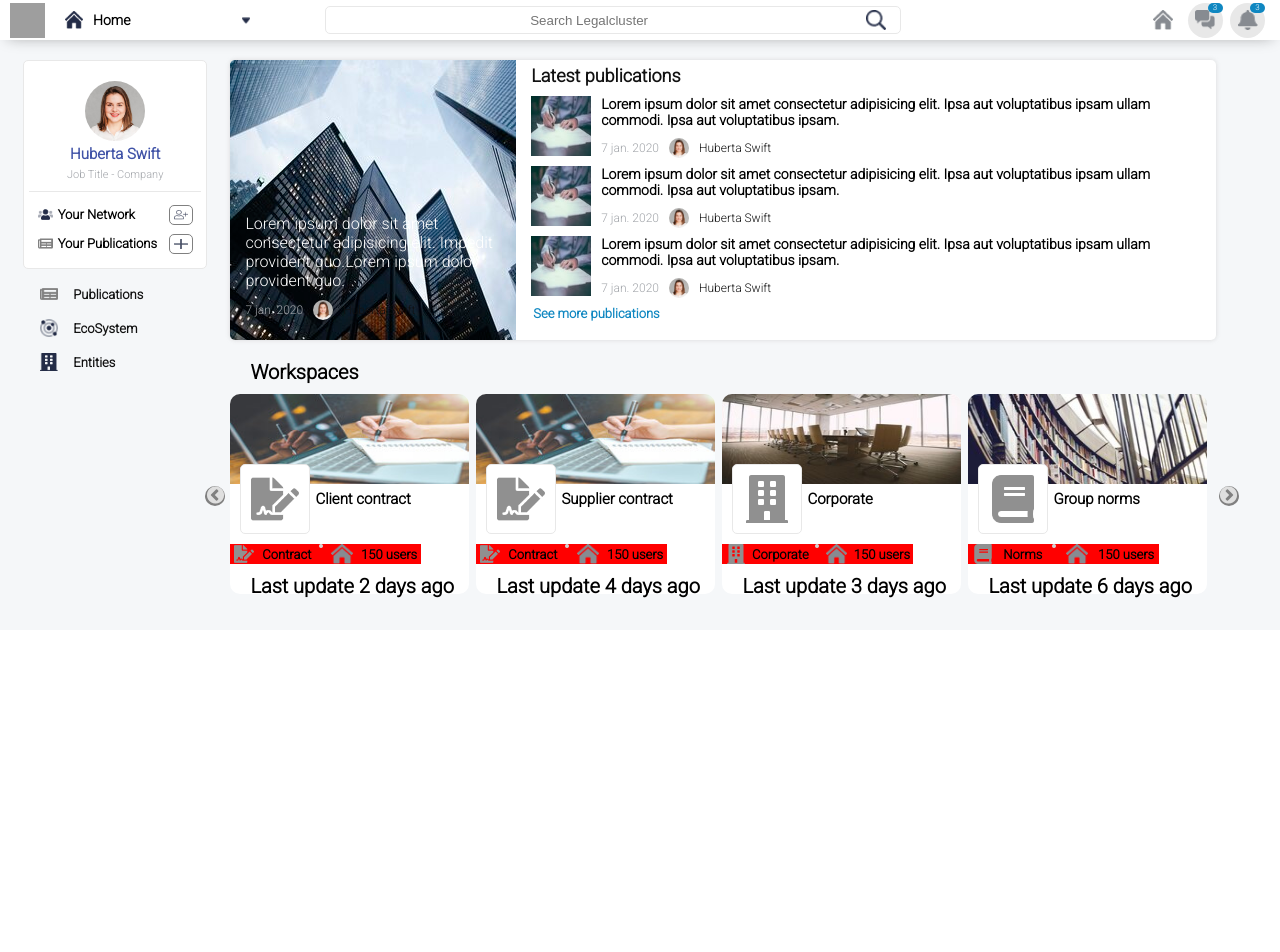
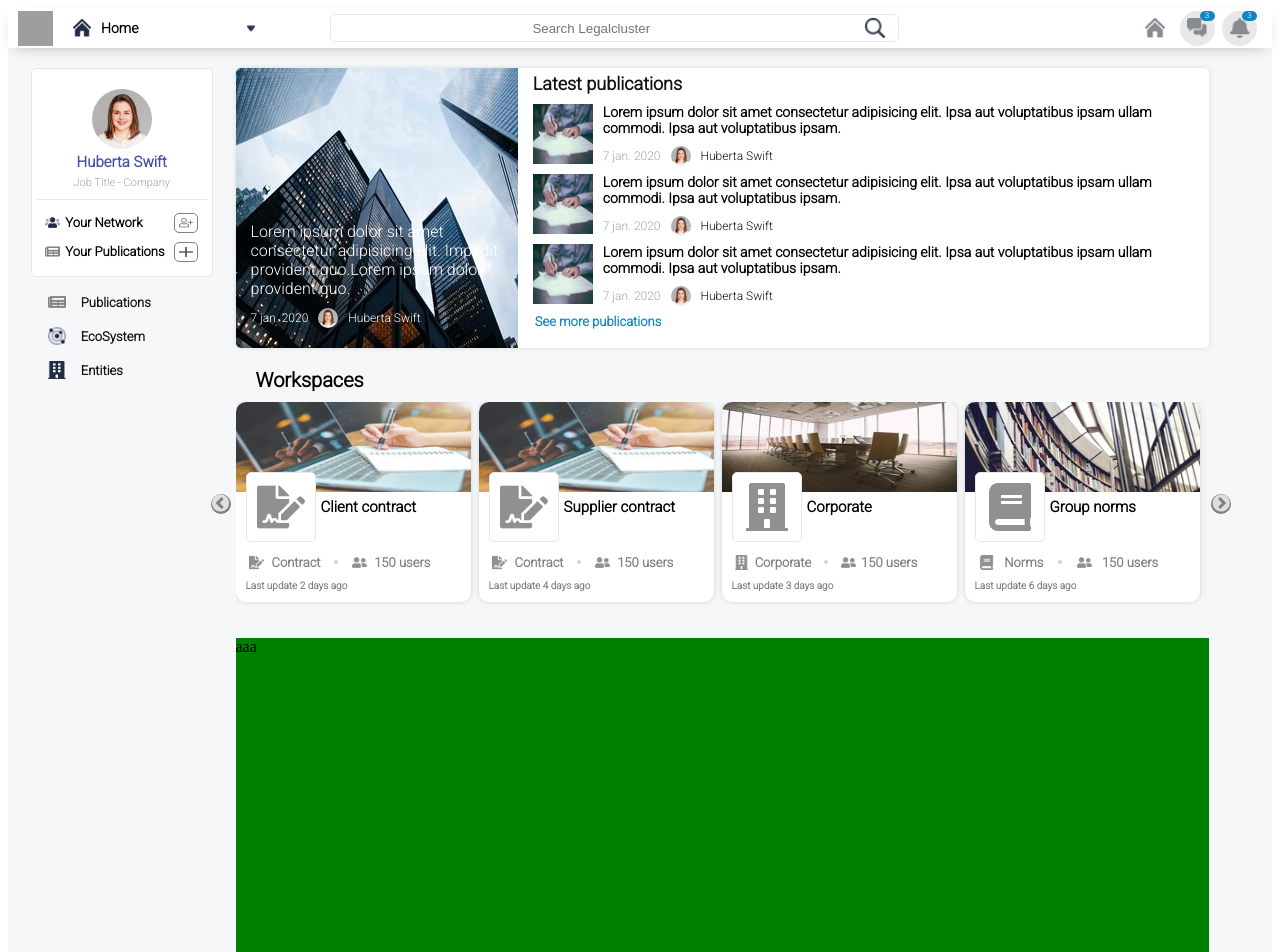
Before and after one commit to Radek25/ReactApp, a React (Create React App) app: page /home in a window 1280 px wide. Shown: the top 952 px of the page. Before the commit the page ends 800 px from the top, so only its background shows below. Built offline with nearby package versions, Linux system fonts and the light colour scheme; grey boxes are pictures that could not be loaded.

Commit message:
Done Workspaces Slider

```diff
--- a/src/Components/RightContent/HomeWebside/HomeWebside.tsx
+++ b/src/Components/RightContent/HomeWebside/HomeWebside.tsx
@@ -6,12 +6,14 @@ import {HomeWebsideWrapper} from './HomeWebsideStyled';
 //Components Import
 import {LatestPublications} from './LatestPublications/LatestPublications';
 import {Workspaces} from './Workspaces/Workspaces';
+import {ResumeYourWork} from './ResumeYourWork/ResumeYourWork';
 
 export const HomeWebside: FC = () =>{
     return(
         <HomeWebsideWrapper>
             <LatestPublications/>
             <Workspaces/>
+            <ResumeYourWork/>
         </HomeWebsideWrapper>
     );
 };
--- a/src/Components/RightContent/HomeWebside/LatestPublications/MainPublication/MainPublicationStyled.tsx
+++ b/src/Components/RightContent/HomeWebside/LatestPublications/MainPublication/MainPublicationStyled.tsx
@@ -15,4 +15,7 @@ export const MainPublicationWrapper = styled.div`
     color: ${Colors.white};
     font-weight: 500;
     border-radius: 5px 0 0 5px;
+    .date, .name-and-surname{
+        color: ${Colors.white};
+    }
 `;
--- /dev/null
+++ b/src/Components/RightContent/HomeWebside/ResumeYourWork/ResumeYourWork.tsx
@@ -0,0 +1,12 @@
+import React, {FC} from 'react';
+
+//Styled Import
+import {ResumeYourWorkWrapper} from './ResumeYourWorkStyled';
+
+export const ResumeYourWork: FC = () =>{
+    return(
+        <ResumeYourWorkWrapper>
+            aaa
+        </ResumeYourWorkWrapper>
+    )
+}
--- /dev/null
+++ b/src/Components/RightContent/HomeWebside/ResumeYourWork/ResumeYourWorkStyled.tsx
@@ -0,0 +1,7 @@
+import styled from 'styled-components';
+
+export const ResumeYourWorkWrapper = styled.div`
+    width: 100%;
+    height: 500px;
+    background-color: green;
+`;
--- a/src/Components/RightContent/HomeWebside/Workspaces/Slider/Slider.tsx
+++ b/src/Components/RightContent/HomeWebside/Workspaces/Slider/Slider.tsx
@@ -6,7 +6,6 @@ import {TileWrapper} from './SliderStyled';
 import {Tile} from './SliderStyled';
 
 //Icon Import
-import Icon from '../../../../../icons/house.png';
 import BackgroundWritePerson from '../../../../../icons/writeperson2.jpg';
 import BackgroundConferenceRoom from '../../../../../icons/conference-room.jpg';
 import BackgroundBuilding from '../../../../../icons/building.jpg';
@@ -17,8 +16,9 @@ import Dot from '../../../../../icons/circle-solid.png';
 import FileSignature from '../../../../../icons/file-signature.png';
 import Entities from '../../../../../icons/entities3.png';
 import Book from '../../../../../icons/book.png';
-import People from '../../../../../icons/person.png';
+import Person from '../../../../../icons/person.png';
 import Publication from '../../../../../icons/publications.png';
+import People from '../../../../../icons/user-friends.png';
 
 export const WorkspacesSlider: FC = () =>{
 
@@ -27,10 +27,10 @@ export const WorkspacesSlider: FC = () =>{
         {BackgroundImg : BackgroundWritePerson, MainIcon : FileSignature, TitleOfTile: 'Supplier contract', Description : 'Contract', UpdateNumber : '4'},
         {BackgroundImg : BackgroundConferenceRoom, MainIcon : Entities, TitleOfTile: 'Corporate', Description : 'Corporate', UpdateNumber : '3'},
         {BackgroundImg : BackgroundLibrary, MainIcon : Book, TitleOfTile: 'Group norms', Description : 'Norms', UpdateNumber : '6'},
-        {BackgroundImg : BackgroundHandShake, MainIcon : People, TitleOfTile: 'Customers', Description : 'Customers', UpdateNumber : '1'},
+        {BackgroundImg : BackgroundHandShake, MainIcon : Person, TitleOfTile: 'Customers', Description : 'Customers', UpdateNumber : '1'},
         {BackgroundImg : BackgroundLibrary, MainIcon : Publication, TitleOfTile: 'Documents', Description : 'Documents', UpdateNumber : '2'},
         {BackgroundImg : BackgroundBuilding, MainIcon : Entities, TitleOfTile: 'Institutions', Description : 'Institutions', UpdateNumber : '2'},
-        {BackgroundImg : BackgroundConferenceRoom, MainIcon : People, TitleOfTile: 'Business meeting', Description : 'Meeting', UpdateNumber : '3'}
+        {BackgroundImg : BackgroundConferenceRoom, MainIcon : Person, TitleOfTile: 'Business meeting', Description : 'Meeting', UpdateNumber : '3'}
     ];
 
     const settings = {
@@ -51,10 +51,10 @@ export const WorkspacesSlider: FC = () =>{
                         <p>{SliderComponents.TitleOfTile}</p>
                     </div>
                     <div className = 'description-to-tile'>
-                        <img src = {SliderComponents.MainIcon}/>
+                        <img className = 'description-icon' src = {SliderComponents.MainIcon}/>
                         <p>{SliderComponents.Description}</p>
                         <img className = 'dot-spaces' src = {Dot}/>
-                        <img src = {Icon}/>
+                        <img className = 'description-icon' src = {People}/>
                         <p>150 users</p>
                     </div>
                     <p className = 'update-info'>Last update {SliderComponents.UpdateNumber} days ago</p>
--- a/src/Components/RightContent/HomeWebside/Workspaces/Slider/SliderStyled.tsx
+++ b/src/Components/RightContent/HomeWebside/Workspaces/Slider/SliderStyled.tsx
@@ -21,6 +21,7 @@ export const Tile = styled.div`
     height: 200px;
     border-radius: 10px;
     background-color: ${Colors.white};
+    box-shadow: 0px 0px 5px 0px rgba(209,209,209,1);
     position: absolute;
     z-index: -1;
     left: 0;
@@ -48,6 +49,7 @@ export const Tile = styled.div`
     }
     .icon-and-title-of-tile p{
         font-size: 15px;
+        font-weight: 900;
         margin: 0;
         padding: 5px;
     }
@@ -55,9 +57,9 @@ export const Tile = styled.div`
     .description-to-tile{
         width: 80%;
         height: 20px;
+        margin-left: 10px;
         display: flex;
-        flex-direction: row;
-        background-color: red;
+        align-items: center;
     }
     .description-to-tile p{
         font-size: 13px;
@@ -65,12 +67,21 @@ export const Tile = styled.div`
         align-items: center;
         margin: 0 auto;
         padding: 0;
+        color: ${Colors.grey};
     }
-    .description-to-tile img{
+    .description-icon{
         margin: 0 auto;
+        width: 15px;
+        height: 15px;
     }
     .dot-spaces{
         width: 4px;
         height: 4px;
+        margin: 0 10px;
+    }
+    .update-info{
+        font-size: 10px;
+        margin: 8px 0 0 10px;
+        color: ${Colors.grey};
     }
 `;
--- a/src/Components/RightContent/RightContenetStyled.tsx
+++ b/src/Components/RightContent/RightContenetStyled.tsx
@@ -8,7 +8,6 @@ export const RightContentWrapper = styled.div`
         box-sizing: border-box;
     }
     width: 77%;
-    height: auto;
     margin-top: 20px;
     display: flex;
     justify-content: center;
--- a/src/StyledHelpers/Components.tsx
+++ b/src/StyledHelpers/Components.tsx
@@ -3,9 +3,6 @@ import {Colors} from './Colors';
 
 export const Wrapper = styled.div`
     width: 100%;
-    position: fixed;
-    top: 0;
-    left: 0;
     background-color:#f5f7f9;
     display: flex;
     flex-wrap: wrap;
```
Also changed, not shown: src/icons/user-friends.png (added).
